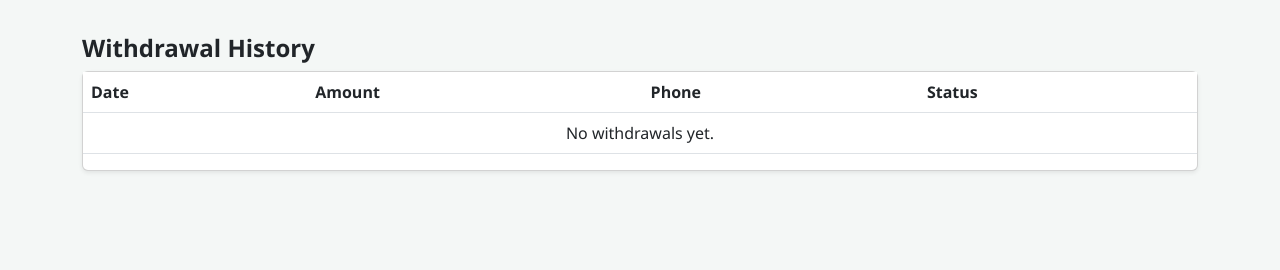
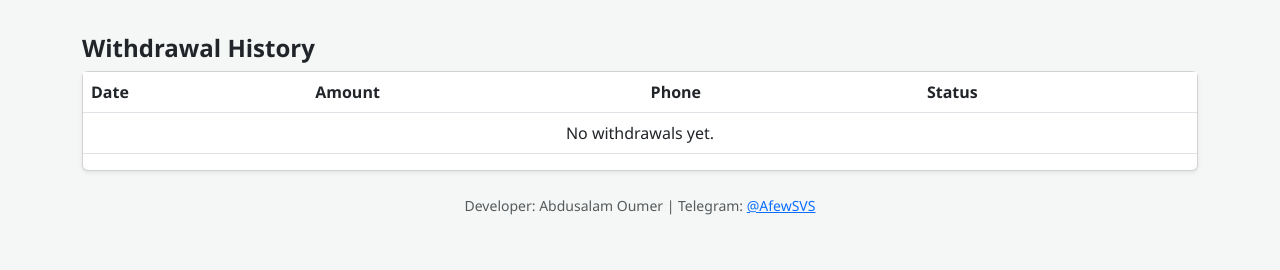
Before and after one commit to oumersalah2-cmd/EthioBucks, a Django app: page /tasks/ in a window 1280 px wide. Shown: the part 530-800 px from the top of the page. Run offline with Django 5.2, Linux system fonts and the light colour scheme; the visitor is signed in with stand-in values (Sample User, id 1); data comes from the database, SQL or seed files in the repository; data that the repository does not hold is empty.

Commit message:
Add developer credit to auth and dashboard pages

```diff
--- a/tasks/templates/tasks/login.html
+++ b/tasks/templates/tasks/login.html
@@ -89,6 +89,7 @@
                     <p class="text-center small">
                         Don't have an account? <a href="{% url 'tasks:register' %}" class="text-decoration-none">Register here</a>
                     </p>
+                    <p class="text-center small text-muted mb-0">Developer: Abdusalam Oumer | Telegram: <a href="https://t.me/AfewSVS" target="_blank" rel="noopener noreferrer">@AfewSVS</a></p>
                 </div>
             </div>
         </div>
--- a/tasks/templates/tasks/register.html
+++ b/tasks/templates/tasks/register.html
@@ -107,6 +107,7 @@
 
     <div class="text-center">
         <p class="small text-muted">Already have an account? <a href="{% url 'tasks:login' %}" class="text-success fw-bold text-decoration-none">Login here</a></p>
+        <p class="small text-muted mb-0">Developer: Abdusalam Oumer | Telegram: <a href="https://t.me/AfewSVS" target="_blank" rel="noopener noreferrer">@AfewSVS</a></p>
     </div>
 </div>
 
--- a/tasks/templates/tasks/task_list.html
+++ b/tasks/templates/tasks/task_list.html
@@ -156,6 +156,10 @@
         </div>
     </div>
 
+    <div class="text-center mt-4">
+        <p class="small text-muted mb-0">Developer: Abdusalam Oumer | Telegram: <a href="https://t.me/AfewSVS" target="_blank" rel="noopener noreferrer">@AfewSVS</a></p>
+    </div>
+
 </div>
 
 <!-- JS -->
```
